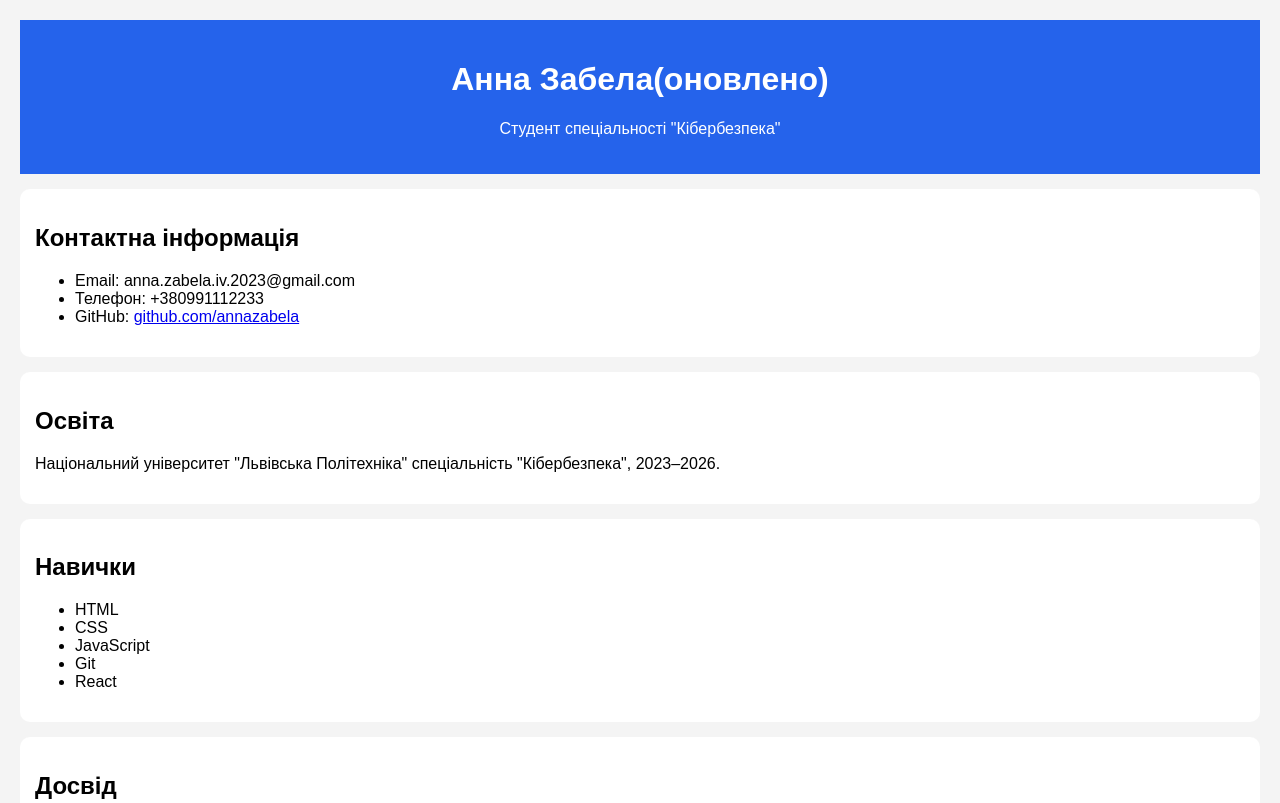
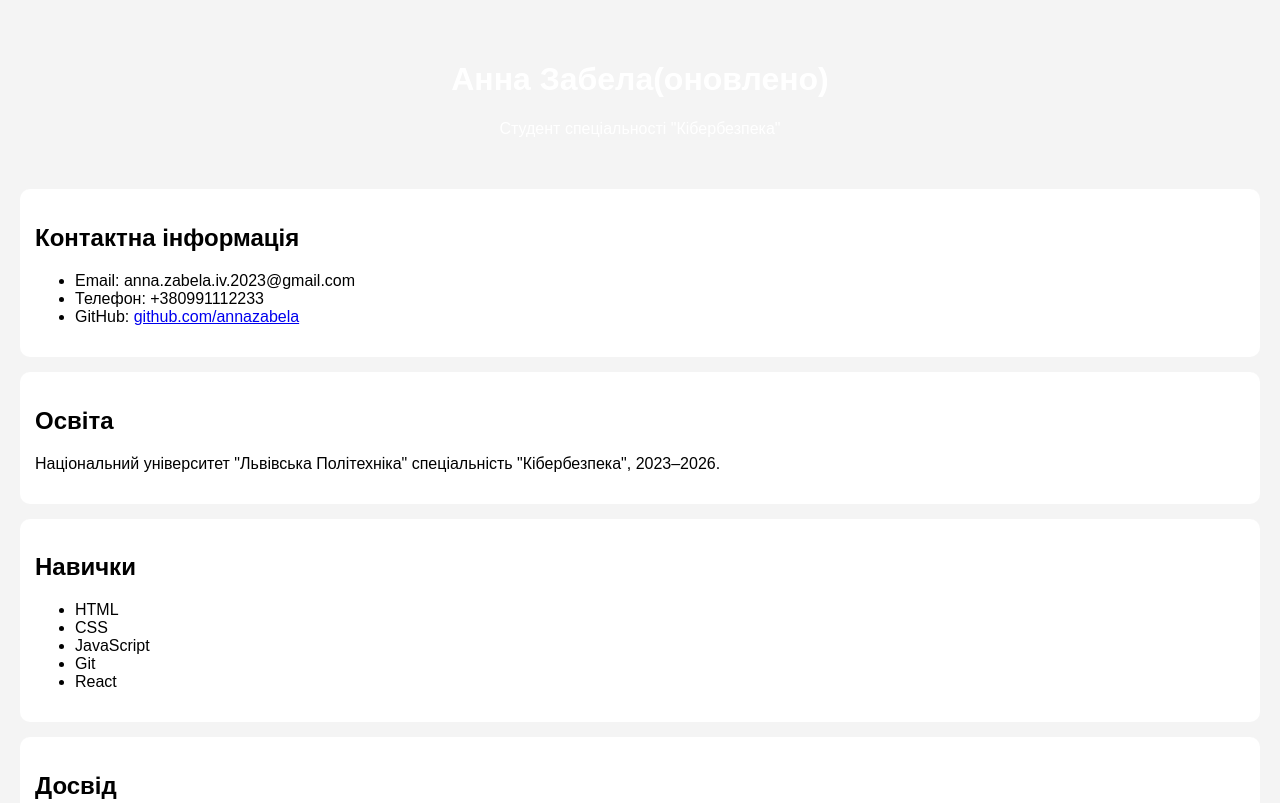
Before and after one commit to annazabela/mysite, a plain HTML site: page index.html in a window 1280 px wide. Shown: the top 803 px of the page. Drawn offline with Linux system fonts and the light colour scheme.

Commit message:
Update style.css

```diff
--- a/style.css
+++ b/style.css
@@ -6,7 +6,7 @@ body {
 }
 
 header {
-    background-color: #2563eb;
+    background-color: light-blue;
     color: white;
     text-align: center;
     padding: 20px;
```
